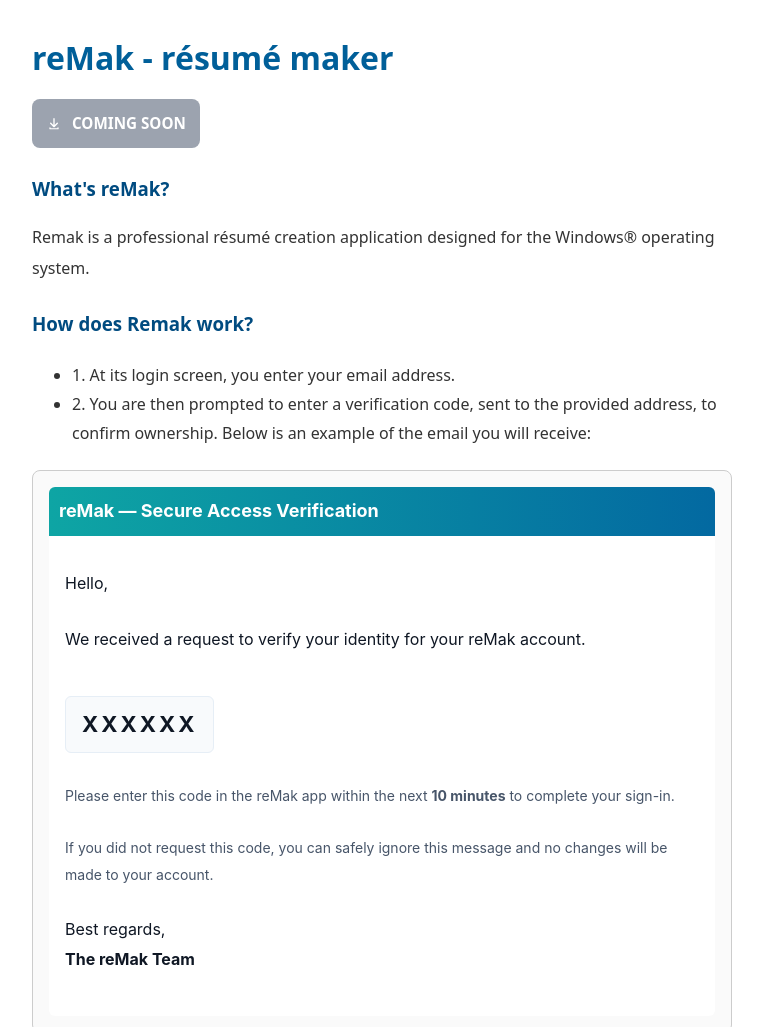
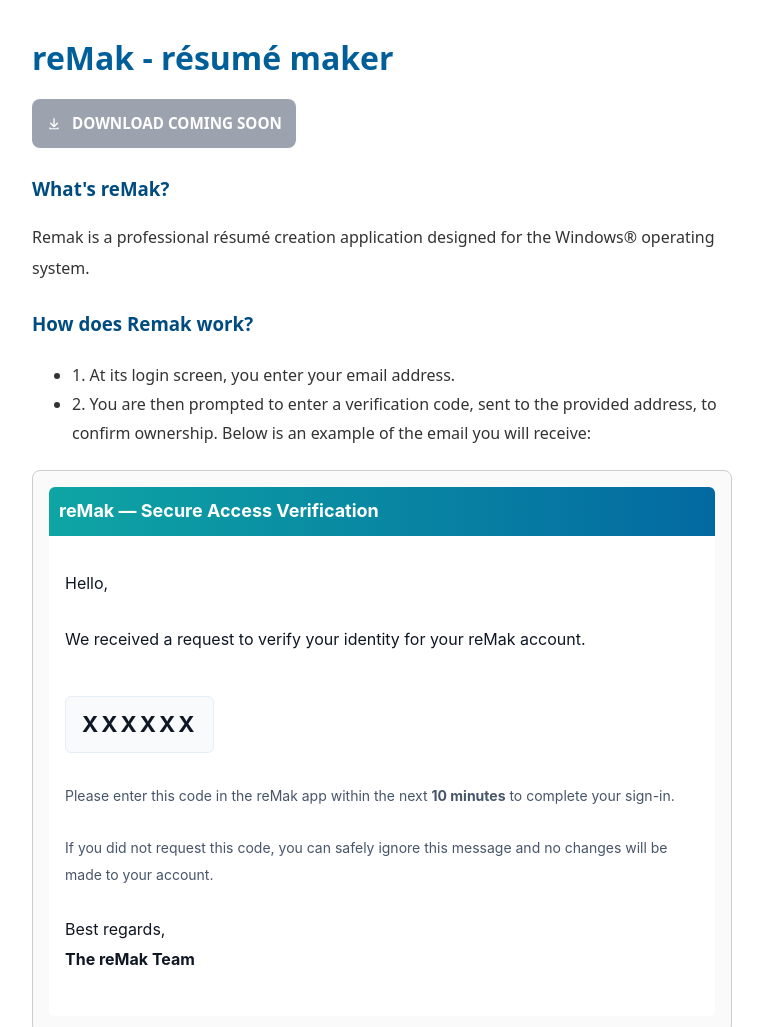
Before and after one commit to ejaduarte/remak-client-releases, a plain HTML site: page docs/index.html in a window 1280 px wide. Shown: the top 1027 px of the page, without its empty margins (258-1021 px from the left). Drawn offline with Linux system fonts and the light colour scheme.

Commit message:
Blanked out link of disabled button

```diff
--- a/docs/index.html
+++ b/docs/index.html
@@ -147,14 +147,14 @@
 
   <p>
       <a class="download-btn disabled"
-           href="https://github.com/ejaduarte/remak-client-releases/releases/download/v0.0.1/remak-setup.exe"
+           href=""
            aria-label="Download -- Coming soon"
            role="button"
            onclick="return false;">
           <svg class="download-icon" viewBox="0 0 24 24" aria-hidden="true" focusable="false">
             <path fill="currentColor" d="M12 3c-.55 0-1 .45-1 1v9.59l-3.29-3.3a1 1 0 0 0-1.42 1.42l5 5c.18.18.43.29.71.29s.53-.11.71-.29l5-5a1 1 0 0 0-1.42-1.42L13 13.59V4c0-.55-.45-1-1-1zM5 19c0 .55.45 1 1 1h12a1 1 0 0 0 1-1v-1a1 1 0 1 0-2 0v.5H7V18a1 1 0 1 0-2 0v1z"/>
           </svg>
-          COMING SOON<!--DOWNLOAD-->
+          DOWNLOAD COMING SOON
         </a>
     <!--<a class="download-btn"
        href="https://github.com/ejaduarte/remak-client-releases/releases/download/v0.0.1/remak-setup.exe"
```
